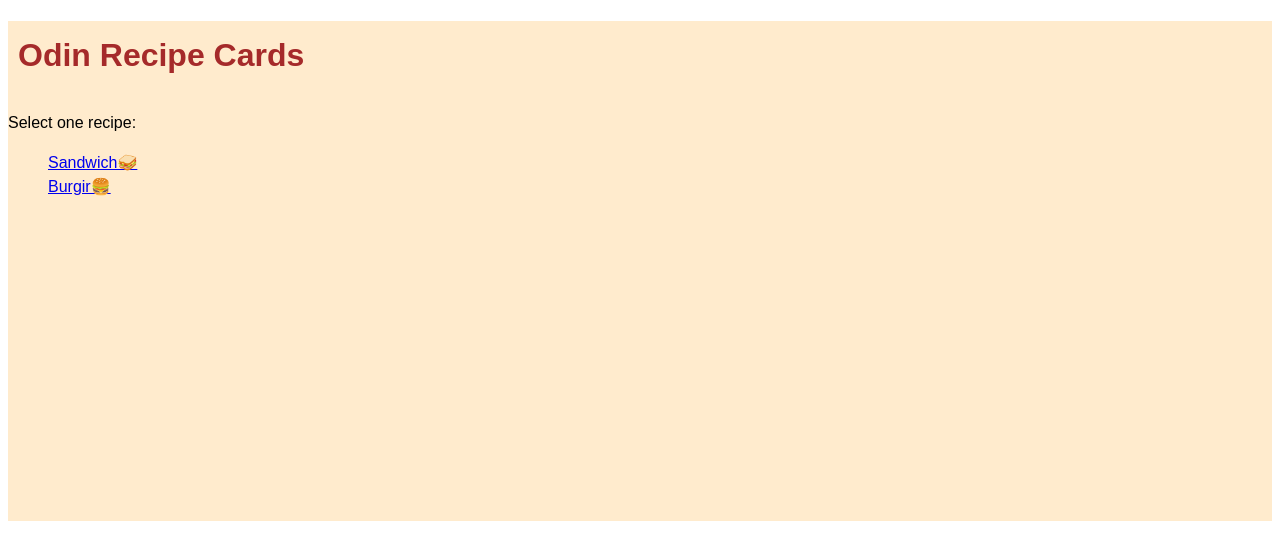
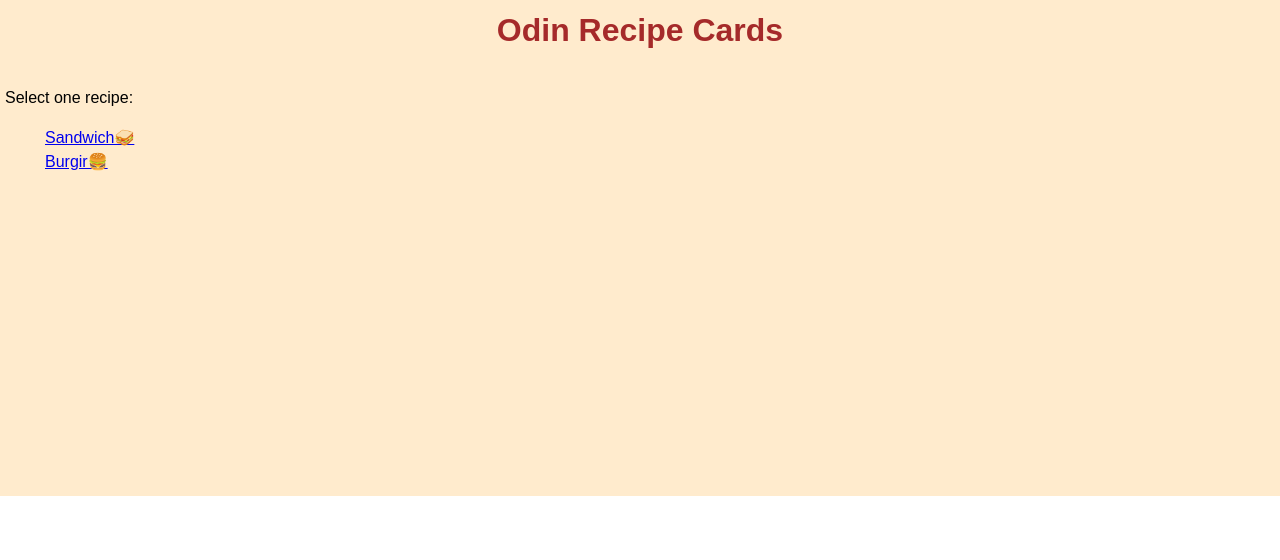
Before and after one commit to RushilJalal/odin-recipes, a plain HTML site: page index.html in a window 1280 px wide. Drawn offline with Linux system fonts and the light colour scheme.

Commit message:
Restructured styles.css, fixed page margins

```diff
--- a/index.html
+++ b/index.html
@@ -9,6 +9,7 @@
 </head>
 <body>
     <div class="container homepage">
+        <div class="index-content">
             <h1 class="odin-recipes-title">Odin Recipe Cards</h1>
             <p>Select one recipe:</p>
             <ul>
@@ -16,5 +17,6 @@
                 <li><a href="recipes/hamburger.html">Burgir&#127828;</a></li>
             </ul>
         </div>
+    </div>
 </body>
 </html>
--- a/styles.css
+++ b/styles.css
@@ -1,21 +1,23 @@
 * {
     line-height: 1.5;
     font-family: Arial, Helvetica, sans-serif;
+    box-sizing: border-box;
 }
 
-
-img.sandwich {
-    height: auto;
-    width: 350px;
+.container {
+    background-color: black;/*dark mode*/
 }
 
-img.hamburger {
-    height: auto;
-    width: 350px;
+.container.homepage {
+    height: 500px;
+    width: auto;
+    background-color: blanchedalmond;
+    margin:-25px -8px;
 }
 
-ul, ol {
-    list-style-type: none;
+.container.sandwich,
+.container.hamburger {
+    margin: -10px;
 }
 
 .recipe-card {
@@ -37,9 +39,43 @@ ul, ol {
     margin: 0px 50px;
 }
 
+.index-content {
+    margin: 5px;
+}
+
 .recipe-content {
     text-align: center;
     padding: 10px;
+}
+
+h1, h2, h3 {
+    text-transform: capitalize;
+    color:brown;
+    padding: 10px;
+    text-align: center;
+}
+
+.vid {
+    position:absolute;
+    margin: auto;
+    top: 50%;
+    left: 75%;
+    transform: translate(-50%, -50%);
+}
+
+
+img.sandwich {
+    height: auto;
+    width: 350px;
+}
+
+img.hamburger {
+    height: auto;
+    width: 350px;
+}
+
+ul, ol {
+    list-style-type: none;
 }
 
 .button {
@@ -54,27 +90,3 @@ ul, ol {
     cursor: pointer;
     text-decoration:none;
 }
-
-h1, h2, h3 {
-    text-transform: capitalize;
-    color:brown;
-    padding: 10px;
-}
-
-.vid {
-    position:absolute;
-    margin: auto;
-    top: 50%;
-    left: 75%;
-    transform: translate(-50%, -50%);
-}
-
-.container {
-    background-color: black;/*dark mode*/
-}
-
-.container.homepage {
-    height: 500px;
-    width: auto;
-    background-color: blanchedalmond;
-}
```
Also changed, not shown: recipes/hamburger.html (+1 -1 lines), recipes/sandwich.html (+1 -1 lines). Lines whose indentation alone changed are shown as unchanged.
